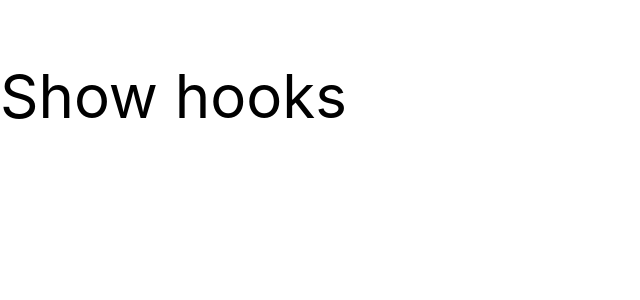
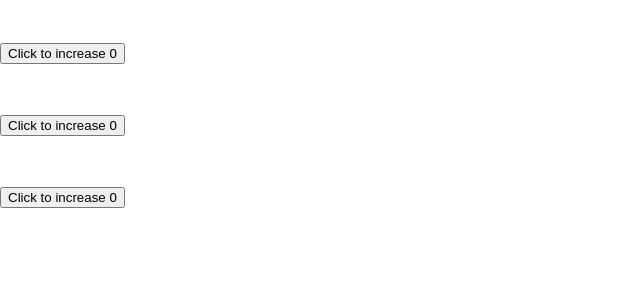
Before and after one commit to fagnersro/reactjs-nextjs, a React (Create React App) app in the folder project-3/: page / in a window 1280 px wide. Shown: the top 300 px of the page, without its empty margins (0-640 px from the left). Built offline with nearby package versions, Linux system fonts and the light colour scheme.

Commit message:
ErrorBoundaries - react

```diff
--- a/project-3/src/templates/App/index.jsx
+++ b/project-3/src/templates/App/index.jsx
@@ -1,7 +1,7 @@
-import { ExecutionOrder } from '../hookExecutionOrder';
+import { Boundaries } from '../ErrorBoundaries';
 
 function App() {
-  return <ExecutionOrder />;
+  return <Boundaries />;
 }
 
 export default App;
--- /dev/null
+++ b/project-3/src/templates/ErrorBoundaries/index.jsx
@@ -0,0 +1,70 @@
+import { Component, useEffect, useState } from 'react';
+
+const s = {
+  style: {
+    fontSize: '60px',
+  },
+};
+
+class MyErrorBoundary extends Component {
+  constructor(props) {
+    super(props);
+    this.state = { hasError: false };
+  }
+
+  static getDerivedStateFromError(error) {
+    // Atualiza o state para que a próxima renderização mostre a UI alternativa.
+    return { hasError: true };
+  }
+
+  componentDidCatch(error, errorInfo) {
+    // Você também pode registrar o erro em um serviço de relatórios de erro
+    // console.log(error, errorInfo);
+  }
+
+  render() {
+    if (this.state.hasError) {
+      // Você pode renderizar qualquer UI alternativa
+
+      return <p>Algo deu errado.</p>;
+    }
+
+    return this.props.children;
+  }
+}
+
+const ItWillThrowError = () => {
+  const [counter, setCounter] = useState(0);
+
+  useEffect(() => {
+    if (counter > 3) {
+      throw new Error('Que chato');
+    }
+  }, [counter]);
+
+  return (
+    <div>
+      <button onClick={() => setCounter((s) => s + 1)}>
+        Click to increase {counter}
+      </button>
+    </div>
+  );
+};
+
+export const Boundaries = () => {
+  return (
+    <div {...s}>
+      <MyErrorBoundary>
+        <ItWillThrowError />
+      </MyErrorBoundary>
+
+      <MyErrorBoundary>
+        <ItWillThrowError />
+      </MyErrorBoundary>
+
+      <MyErrorBoundary>
+        <ItWillThrowError />
+      </MyErrorBoundary>
+    </div>
+  );
+};
```
